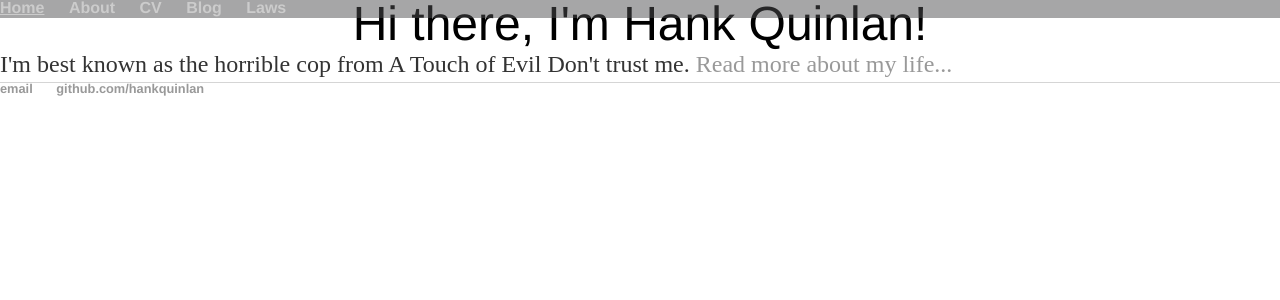
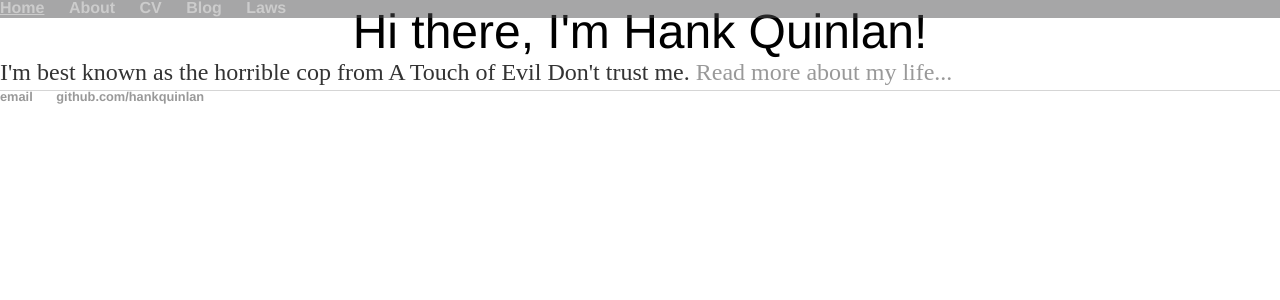
Before and after one commit to lexieph/lexieph.github.io, a Jekyll site: the page built from index.html, in a window 1280 px wide. Shown: the top 300 px of the page. Built offline with Jekyll 4.4.1, drawn with Linux system fonts in a browser that asks for light colours.

Commit message:
Update main.css
Removed margin-top from body and transferred it to wrapper

```diff
--- a/css/main.css
+++ b/css/main.css
@@ -47,14 +47,13 @@ table {
 /* site CSS starts here */
 
 body {
-   /* padding-top: 3%;*/
     width: 100%;
     display: block;
     overflow-x: hidden;
 }
 
 .container{
-
+    margin-top: .5rem;
 }
 
 .navbar {
```
